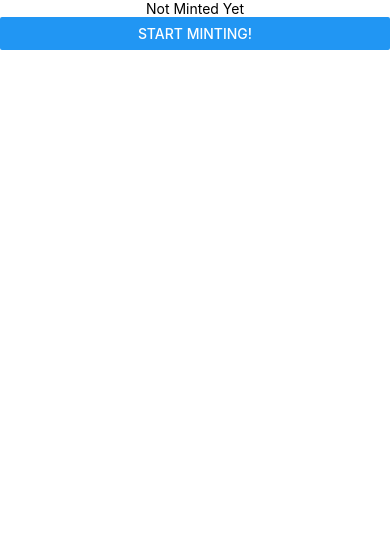
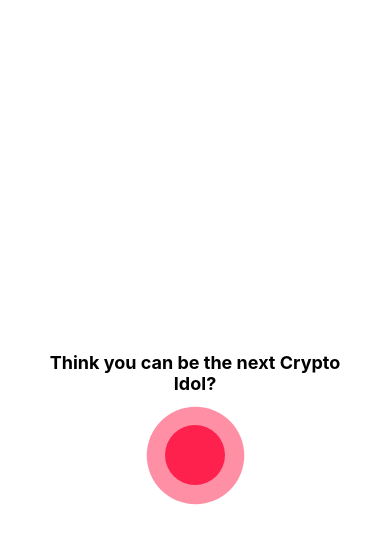
Before and after one commit to zkonduit/cryptoidol-react-native, a React Native app: screen / in a window 390 px wide. Shown: the top 544 px of the page. Built offline with nearby package versions, Linux system fonts and the light colour scheme.

Commit message:
feat: added recording UI

```diff
--- a/package.json
+++ b/package.json
@@ -13,6 +13,7 @@
     "@pixiv/three-vrm": "^3.1.4",
     "@react-three/drei": "^9.114.6",
     "@react-three/fiber": "^8.17.10",
+    "expo": "^51.0.38",
     "expo-asset": "^10.0.10",
     "expo-file-system": "^17.0.1",
     "expo-gl": "^14.0.2",
@@ -20,6 +21,7 @@
     "react": "18.3.1",
     "react-native": "0.75.4",
     "react-native-confetti-cannon": "^1.5.2",
+    "react-native-svg": "^15.8.0",
     "text-encoding": "^0.7.0",
     "three": "^0.169.0",
     "three-stdlib": "^2.33.0"
--- a/src/components/MainBlock.jsx
+++ b/src/components/MainBlock.jsx
@@ -1,9 +1,39 @@
 import React, { useState } from 'react'
-import { Button, SafeAreaView, Text } from 'react-native'
+import { SafeAreaView, StyleSheet, Text, TouchableOpacity, View } from 'react-native'
 import ConfettiComponent from './ConfettiComponent'
+import { RecordButton } from './RecordButton'
 
 const MainBlock = () => {
   const [state, setState] = useState('start')
+  const [recording, setRecording] = useState(false)
+
+  const startRecord = () => {
+    setState('inprogress')
+    setRecording(true)
+  }
+
+  const stopRecord = () => {
+    setRecording(false)
+  }
+
+  const startPlayback = () => {
+    setState('inprogress')
+  }
+
+  const stopPlayback = () => {
+
+  }
+
+  const submitRecording = () => {
+    setState('processing')
+    setTimeout(() => {
+      setState('result')
+    }, 2000)
+  }
+
+  const restart = () => {
+    setState('start')
+  }
 
   return (
     <SafeAreaView style={{ flex: 1 }}>
@@ -14,33 +44,103 @@ const MainBlock = () => {
       }
 
 
-      {state === 'start' ? (
-        <>
-          <Text style={{ textAlign: 'center' }}>
-            Not Minted Yet
-          </Text>
+      <View style={styles.container}>
+        <View style={styles.innerContainer}>
+          {state === 'start' && (
+            <Text style={styles.headerText}>Think you can be the next <Text style={styles.boldText}>Crypto Idol</Text>?</Text>
+          )}
+          {state === 'inprogress' && recording && (
+            <Text style={styles.headerText}>Sing now! Press Stop when you're done️</Text>
+          )}
+          {state === 'end' && !recording && (
+            <Text style={styles.headerText}>Will the AI like you? Get judged 🤔️</Text>
+          )}
+          {state === 'inprogress' && !recording && (
+            <Text style={styles.headerText}>Here's what you've sung ❤️</Text>
+          )}
 
-          <Button
-            title="Start Minting!"
+          <View style={styles.buttonContainer}>
+            {state !== 'processing' && state !== 'result' && (
+              <RecordButton
+                recordState={state}
                 onPress={() => {
-              setState('minting')
-              // Time out for 10 seconds
-              setTimeout(() => {
-                setState('minted')
-              }, 1000)
+                  if (state === 'start') {
+                    startRecord()
+                  } else if (state === 'inprogress') {
+                    setState('end')
+                    recording ? stopRecord() : stopPlayback()
+                  } else if (state === 'end') {
+                    startPlayback()
+                  }
                 }}
               />
-        </>
-      ) : state === 'minting' ? (
-        <Text>Minting...</Text>
-      ) : (
+            )}
+            {state === 'end' && (
               <>
-          <Text>Minted!</Text>
-          <Button title={'Mint Again'} onPress={() => setState('start')} />
+                <TouchableOpacity style={styles.submitButton} onPress={submitRecording}>
+                  <Text style={styles.buttonText}>SUBMIT</Text>
+                </TouchableOpacity>
+                <TouchableOpacity style={styles.restartButton} onPress={restart}>
+                  <Text style={styles.buttonText}>RESTART</Text>
+                </TouchableOpacity>
               </>
             )}
+          </View>
+        </View>
+      </View>
     </SafeAreaView>
   )
 }
 
 export default MainBlock
+
+
+const styles = StyleSheet.create({
+  container: {
+    flex: 1,
+    justifyContent: 'center',
+    alignItems: 'center',
+    padding: 16,
+  },
+  innerContainer: {
+    width: '100%',
+    alignItems: 'center',
+    padding: 8,
+    textAlign: 'center',
+  },
+  headerText: {
+    marginVertical: 8,
+    marginHorizontal: 16,
+    textAlign: 'center',
+    fontSize: 18,
+    fontWeight: 'bold',
+  },
+  boldText: {
+    fontWeight: 'bold',
+  },
+  buttonContainer: {
+    flexDirection: 'row',
+    justifyContent: 'center',
+    alignItems: 'center',
+    marginTop: 8,
+  },
+  submitButton: {
+    marginHorizontal: 8,
+    backgroundColor: '#38a169', // Gradient approximated
+    paddingHorizontal: 20,
+    paddingVertical: 12,
+    borderRadius: 10,
+  },
+  restartButton: {
+    marginHorizontal: 8,
+    backgroundColor: '#e53e3e', // Gradient approximated
+    paddingHorizontal: 20,
+    paddingVertical: 12,
+    borderRadius: 10,
+  },
+  buttonText: {
+    color: 'white',
+    fontSize: 16,
+    fontWeight: '500',
+  },
+})
--- /dev/null
+++ b/src/components/RecordButton.jsx
@@ -0,0 +1,109 @@
+import React, { useEffect, useRef } from 'react'
+import { Animated, StyleSheet, TouchableOpacity } from 'react-native'
+import Svg, { Path } from 'react-native-svg'
+
+const RED_COLOR = `#FF214D`
+const GREEN_COLOR = `#359008`
+
+export const RecordButton = ({ recordState = 'start', onPress }) => {
+  const outerCircleScale = useRef(new Animated.Value(1)).current
+  const innerCircleScale = useRef(new Animated.Value(1)).current
+  const outerCircleOpacity = useRef(new Animated.Value(1)).current
+
+  useEffect(() => {
+    if (recordState === 'start') {
+      animateCircles(1.3, 1.0, 0.5)
+    } else if (recordState === 'inprogress') {
+      Animated.loop(
+        Animated.sequence([
+          Animated.timing(outerCircleScale, {
+            toValue: 1.1,
+            duration: 500,
+            useNativeDriver: true,
+          }),
+          Animated.timing(outerCircleScale, {
+            toValue: 1.3,
+            duration: 500,
+            useNativeDriver: true,
+          }),
+        ]),
+      ).start()
+    } else if (recordState === 'end') {
+      animateCircles(1, 0, 0) // Hide outer circle
+    }
+  }, [recordState])
+
+  const animateCircles = (outerScale, innerScale, opacity) => {
+    Animated.timing(outerCircleScale, {
+      toValue: outerScale,
+      duration: 300,
+      useNativeDriver: true,
+    }).start()
+    Animated.timing(innerCircleScale, {
+      toValue: innerScale,
+      duration: 300,
+      useNativeDriver: true,
+    }).start()
+    Animated.timing(outerCircleOpacity, {
+      toValue: opacity,
+      duration: 300,
+      useNativeDriver: true,
+    }).start()
+  }
+
+  return (
+    <TouchableOpacity onPress={onPress} style={styles.container}>
+      {recordState !== 'end' ? (
+        <>
+          <Animated.View
+            style={[
+              styles.outerCircle,
+              {
+                transform: [{ scale: outerCircleScale }],
+                opacity: outerCircleOpacity,
+                backgroundColor: RED_COLOR,
+              },
+            ]}
+          />
+          <Animated.View
+            style={[
+              styles.innerCircle,
+              {
+                transform: [{ scale: innerCircleScale }],
+                backgroundColor: RED_COLOR,
+              },
+            ]}
+          />
+        </>
+      ) : (
+        <Svg width="75" height="75" viewBox="0 0 75 75" fill="none">
+          <Path
+            d="M60 27.3397C66.6667 31.1887 66.6667 40.8113 60 44.6603L15 70.641C8.33333 74.49 -3.65772e-06 69.6788 -3.32122e-06 61.9808L-1.04991e-06 10.0192C-7.13424e-07 2.32124 8.33333 -2.49002 15 1.35898L60 27.3397Z"
+            fill={GREEN_COLOR}
+          />
+        </Svg>
+      )}
+    </TouchableOpacity>
+  )
+}
+
+const styles = StyleSheet.create({
+  container: {
+    justifyContent: 'center',
+    alignItems: 'center',
+    width: 75,
+    height: 75,
+    margin: 8,
+  },
+  outerCircle: {
+    position: 'absolute',
+    width: 75,
+    height: 75,
+    borderRadius: 9999,
+  },
+  innerCircle: {
+    width: 60,
+    height: 60,
+    borderRadius: 9999,
+  },
+})
```
Also changed, not shown: 2 other files (tests, documents, lock files or other folders). Lines whose indentation alone changed are shown as unchanged.
